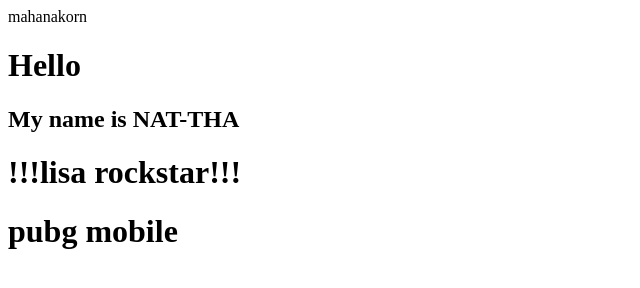
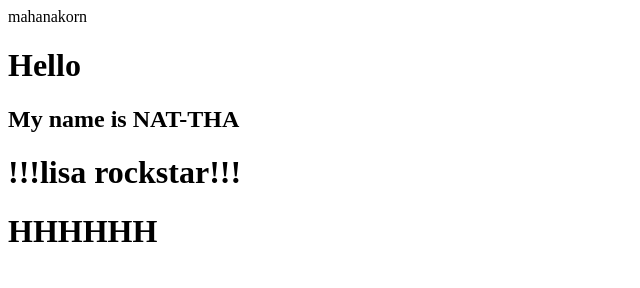
Before and after one commit to NAT-THA/Lab2-1, a plain HTML site: page index.html in a window 1280 px wide. Shown: the whole page, without its empty margins (0-640 px from the left). Drawn offline with Linux system fonts and the light colour scheme.

Commit message:
Update index.html

```diff
--- a/index.html
+++ b/index.html
@@ -5,6 +5,6 @@
     <h2>My name is NAT-THA</h2>
 
     <h1>!!!lisa rockstar!!!</h1>
-    <h1>pubg mobile</h1>
+    <h1>HHHHHH</h1>
 </body>
 </html>
```
